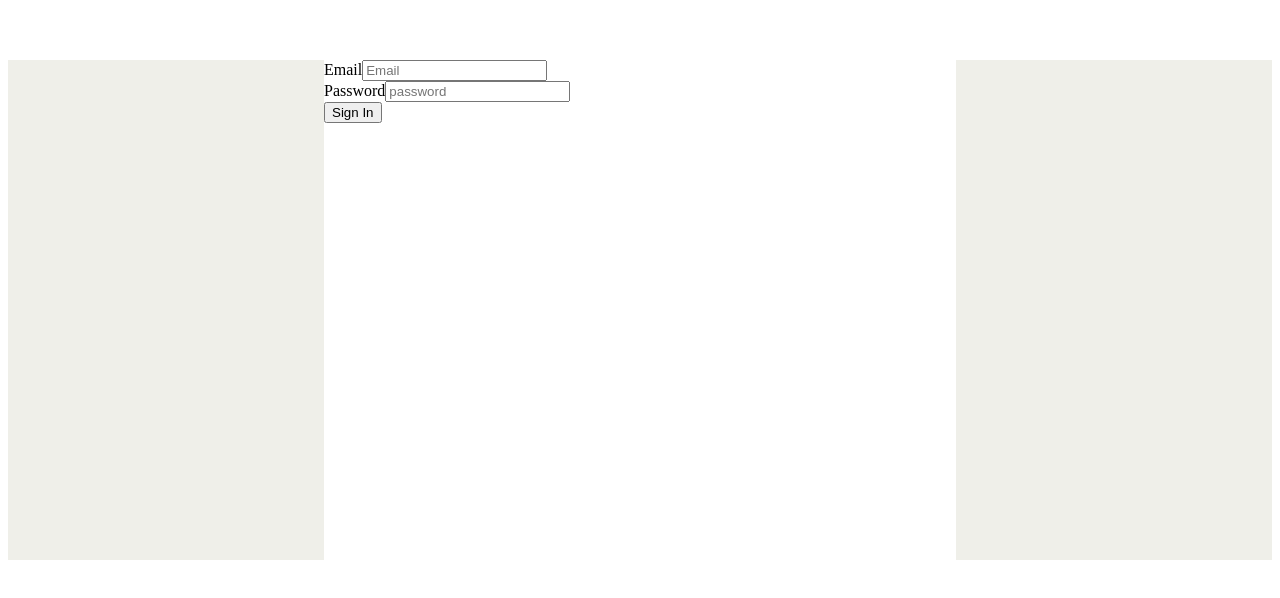
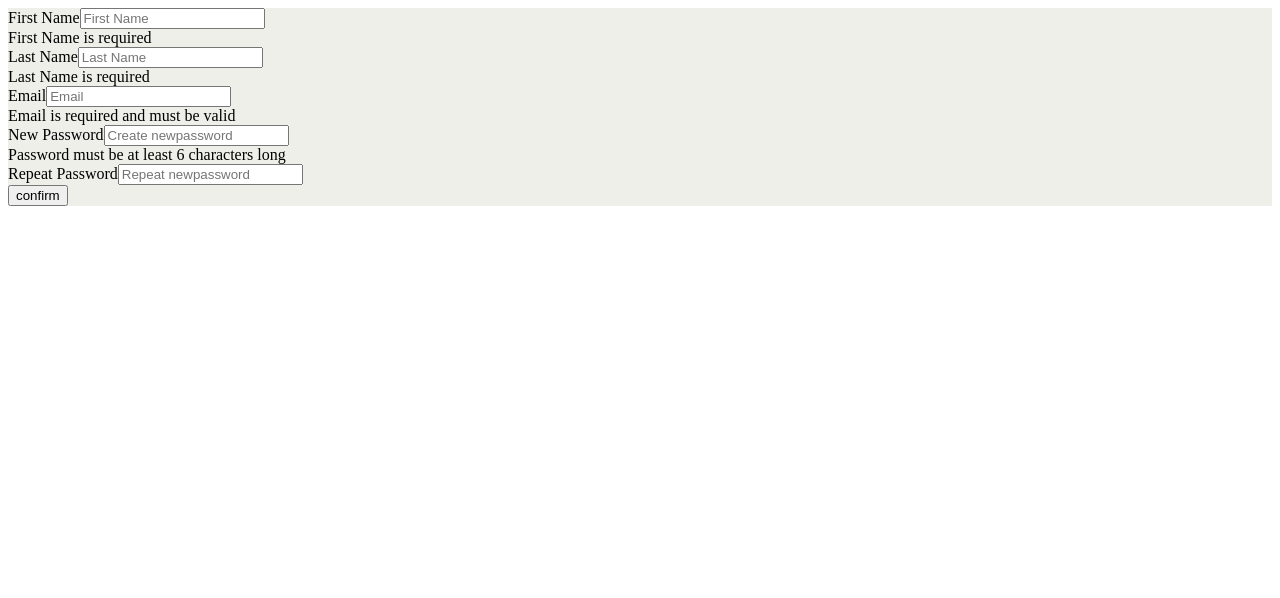
Before and after one commit to RealHack-2-0/CTD, an Angular app in the folder client/: page / in a window 1280 px wide. Shown: the top 598 px of the page. Built offline with nearby package versions, Linux system fonts and the light colour scheme.

Commit message:
add registration

```diff
--- a/client/src/app/Auth/register/register.component.html
+++ b/client/src/app/Auth/register/register.component.html
@@ -1,3 +1,61 @@
-<p>
-  register works!
-</p>
+
+<section  style="background:#efefe9;">
+
+  <div class="container">
+
+      <div class="b">
+
+              <form #form="ngForm" (ngSubmit)="form.valid && onSubmit()">
+                <div class="tab-pane fade in active">
+                  <div class='row'>
+                      <div class='col-xs-offset-1 col-xs-10 col-sm-offset-2 col-sm-8'>
+                          <div class='row'>
+                              <div class='col-xs-12 col-sm-6'>
+                              <div class="form-group">
+                                  <label class="control-label" for="firstname">First Name</label>
+                                  <input class="form-control input-md" #firstname="ngModel" required id="firstname" name="firstname" type="text" placeholder="First Name" [(ngModel)]="model.firstName">
+                                  <div class="alert alert-danger" [hidden]="firstname.valid">First Name is required</div>
+                              </div>
+                          </div>
+                          <div class='col-xs-12 col-sm-6'>
+                              <div class="form-group">
+                                  <label class="control-label" for="lastname">Last Name</label>
+                                  <input class="form-control input-md" #lastname="ngModel" required id="lastname" name="lastname" type="text" placeholder="Last Name" [(ngModel)]="model.lastName">
+                                  <div class="alert alert-danger"  [hidden]="lastname.valid">Last Name is required</div>
+                              </div>
+                          </div>
+                          </div>
+                      <div class="form-group">
+                          <label class="control-label" for="email">Email</label>
+                          <input class="form-control input-md" #email="ngModel" required pattern="^[^\s@]+@[^\s@]+\.[^\s@]{2,}$" id="email" name="email" type="text" placeholder="Email" [(ngModel)]="model.email">
+                          <div class="alert alert-danger" [hidden]="email.valid">Email is required and must be valid</div>
+                      </div>
+
+                      <div class="form-group">
+                        <label class="control-label" for="newpassword">New Password</label>
+                        <input class="form-control input-md" #newpassword="ngModel" pattern=".{6,}" required id="newpassword" name="newpassword" type="password" placeholder="Create newpassword" [(ngModel)]="model.password">
+                        <div class="alert alert-danger" [hidden]="newpassword.valid">Password must be at least 6 characters long</div>
+                    </div>
+                    <div class="form-group">
+                      <label class="control-label" for="confirmnewPassword">Repeat Password</label>
+                      <input  class="form-control input-md" #confirmnewPassword="ngModel" required id="confirmnewPassword" name="confirmnewPassword" type="password" placeholder="Repeat newpassword" [(ngModel)]="model.confirmnewPassword">
+                      <div class="alert alert-danger" *ngIf="newpassword.value!=confirmnewPassword.value">Password not match</div>
+                  </div>
+                  <div>
+                    <label class="validation-message">{{msg}}</label>
+                  </div>
+                      <input type="submit"  value="confirm">
+                    </div>
+                  </div>
+                </div>
+
+              </form>
+
+
+          </div>
+          <!-- End Content Area -->
+      </div>
+
+
+
+</section>
--- a/client/src/app/Auth/register/register.component.ts
+++ b/client/src/app/Auth/register/register.component.ts
@@ -1,4 +1,5 @@
 import { Component, OnInit } from '@angular/core';
+import { ApiService } from '../../api.service';
 
 @Component({
   selector: 'app-register',
@@ -6,10 +7,39 @@ import { Component, OnInit } from '@angular/core';
   styleUrls: ['./register.component.css']
 })
 export class RegisterComponent implements OnInit {
+  model ={
+    password :'',
+    confirmnewPassword:'',
+    email:'',
+    firstName:'',
+    lastName:'',
+  };
 
-  constructor() { }
+  msg;
+  constructor(public service : ApiService) { }
 
   ngOnInit() {
   }
 
+  onSubmit(){
+    console.log(this.model)
+        this.service.register(this.model).subscribe(
+          res => {
+            // this.router.navigate(['login']);
+            // this.msg='Registration is successfull'
+            // this.model.password ='',
+            // this.model.confirmnewPassword='',
+            // this.model.email='',
+            // this.model.firstName='',
+            // this.model.lastName='',
+            // this.model.age=''
+            },
+
+          err => {
+            console.log(err)
+                    {if(err) this.msg='Your email is already exists';}
+          }
+        );
+      }
+
 }
--- a/client/src/app/api.service.ts
+++ b/client/src/app/api.service.ts
@@ -10,7 +10,12 @@ export class ApiService {
 
   login(authCredentials) {
     console.log(authCredentials);
-    return this.http.post(this.url + '/authenticate', authCredentials);
+    return this.http.post(this.url + '/logging', authCredentials);
+  }
+
+  register(formData){
+    console.log(formData)
+    return this.http.post(this.url + '/registerUser', formData);;
   }
 
 }
--- a/client/src/app/app.component.html
+++ b/client/src/app/app.component.html
@@ -1 +1,2 @@
-<app-login></app-login>
+<!-- <app-login></app-login> -->
+<app-register></app-register>
```
